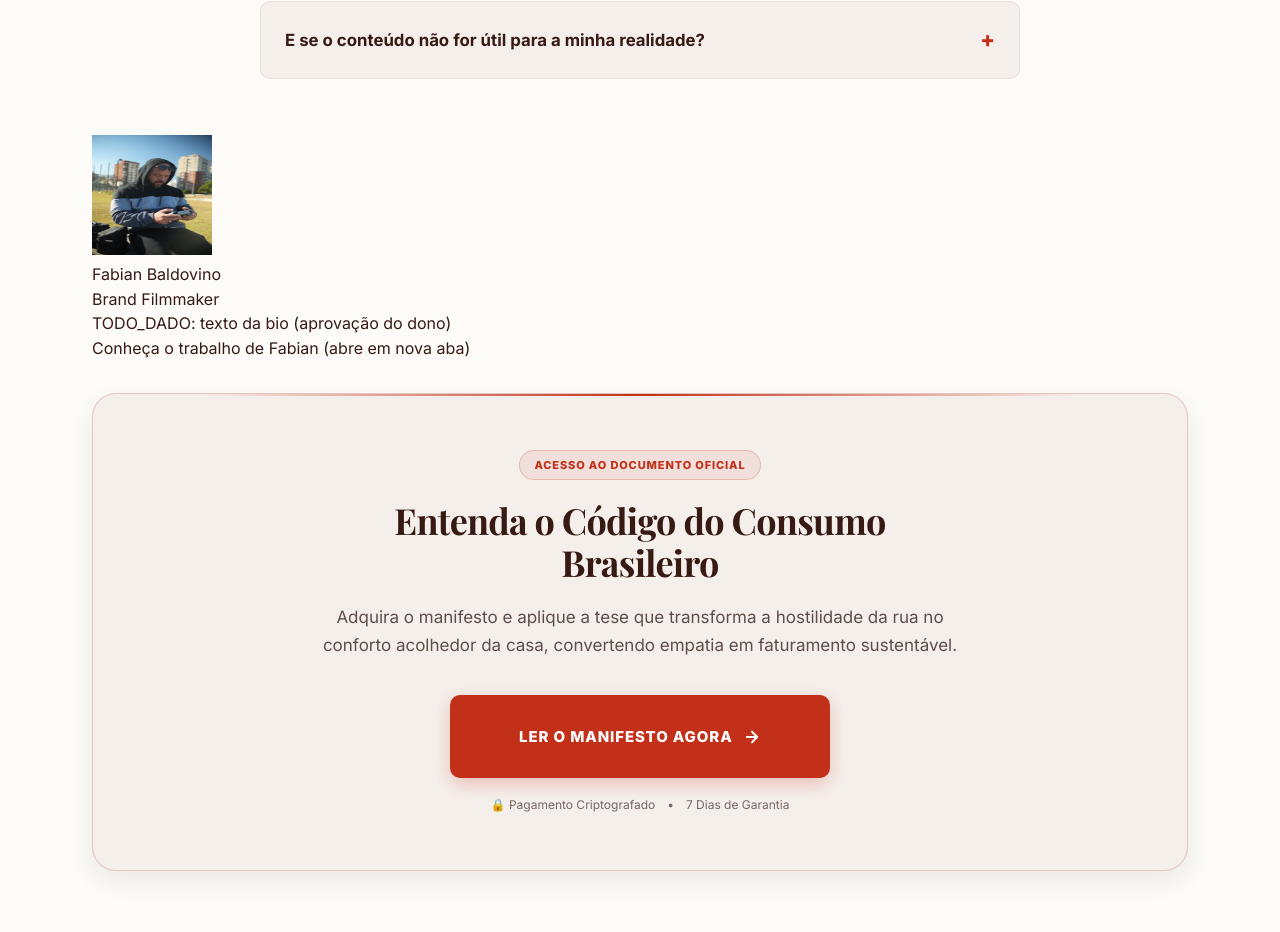
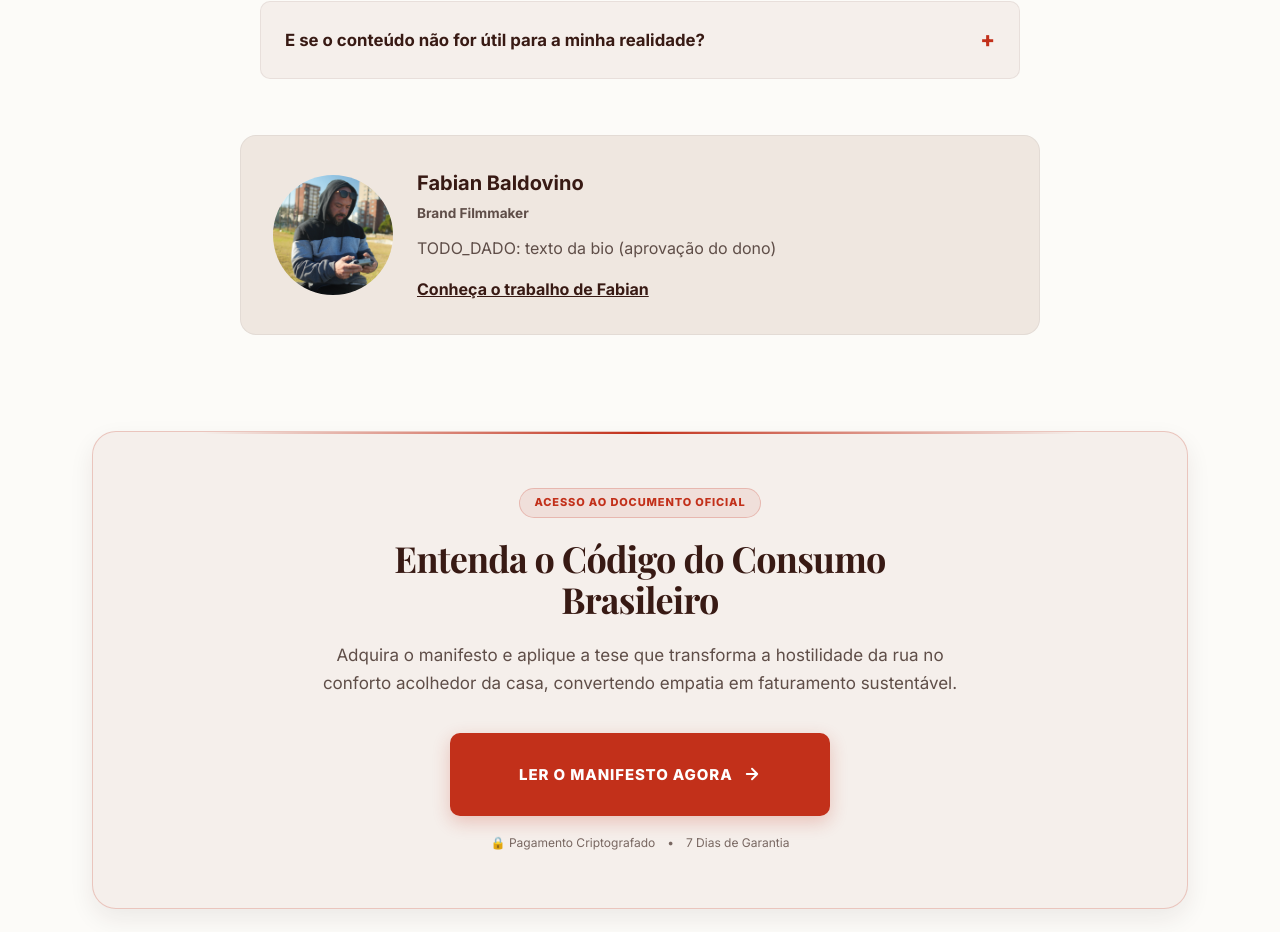
Before and after one commit to fabianbaldovino/ocodigobrasil, a Next.js app: page / in a window 1280 px wide. Shown: the part 3311-4243 px from the top of the page. Built offline with nearby package versions, Linux system fonts and the light colour scheme.

Commit message:
style(seo): adiciona css do AuthorBio com contraste aaa

```diff
--- a/src/app/globals.css
+++ b/src/app/globals.css
@@ -1286,3 +1286,14 @@ hr.divider {
   color: var(--foreground);
   opacity: 0.65;
 }
+
+/* Bio do autor */
+.sr-only { position: absolute; width: 1px; height: 1px; padding: 0; margin: -1px; overflow: hidden; clip: rect(0, 0, 0, 0); white-space: nowrap; border: 0; }
+.author-bio { max-width: 800px; margin: 0 auto 4rem; padding: 2rem; display: flex; flex-wrap: wrap; align-items: center; gap: 1.5rem; background-color: var(--surface-alt); border: 1px solid rgba(0, 0, 0, 0.05); border-radius: var(--radius-lg); }
+.author-bio__photo { border-radius: 50%; object-fit: cover; }
+.author-bio__body { flex: 1 1 300px; }
+.author-bio__name { margin: 0 0 0.25rem; font-size: 1.25rem; font-weight: 700; color: var(--foreground); }
+.author-bio__role { margin: 0 0 0.75rem; font-size: 0.85rem; font-weight: 700; color: var(--text-muted); }
+.author-bio__text { margin: 0 0 1rem; color: var(--text-muted); }
+.author-bio__link { font-weight: 700; text-decoration: underline; color: var(--foreground); }
+.author-bio__link:hover, .author-bio__link:focus-visible { text-decoration-thickness: 3px; }
```
